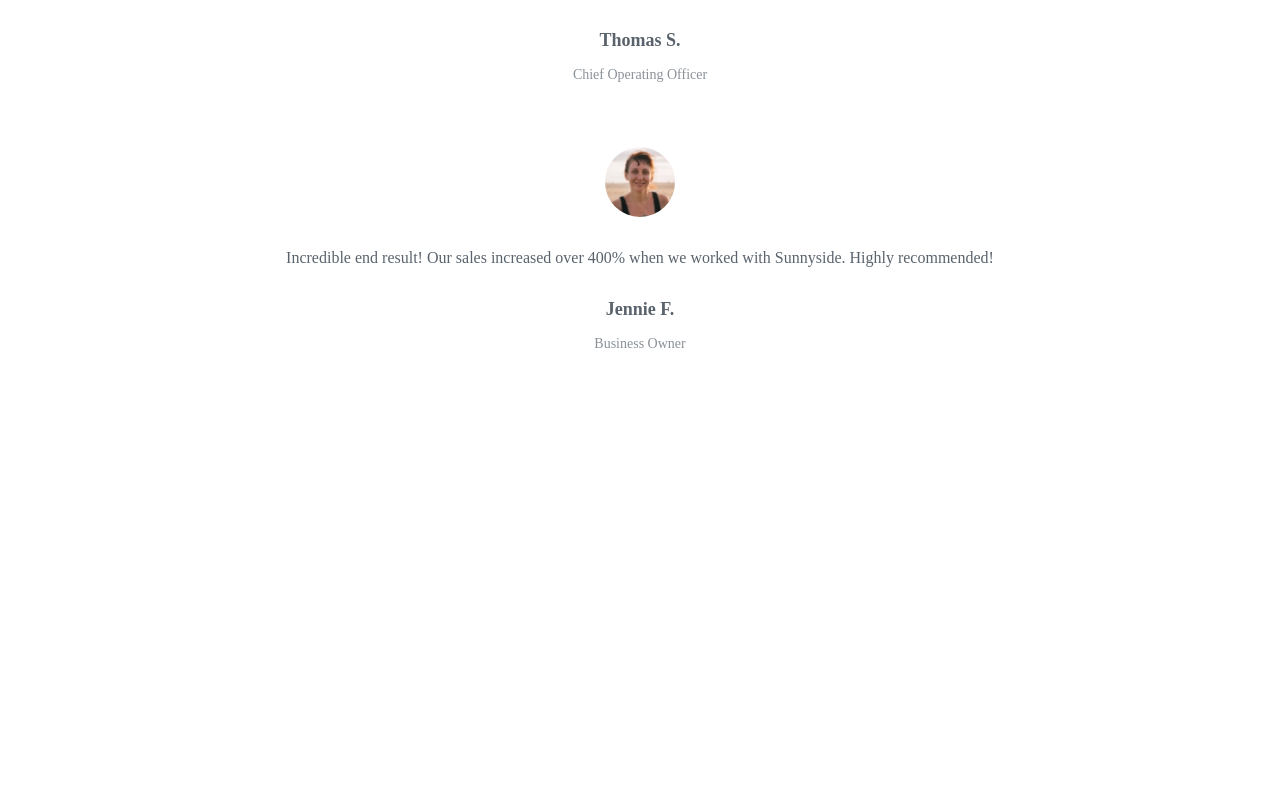
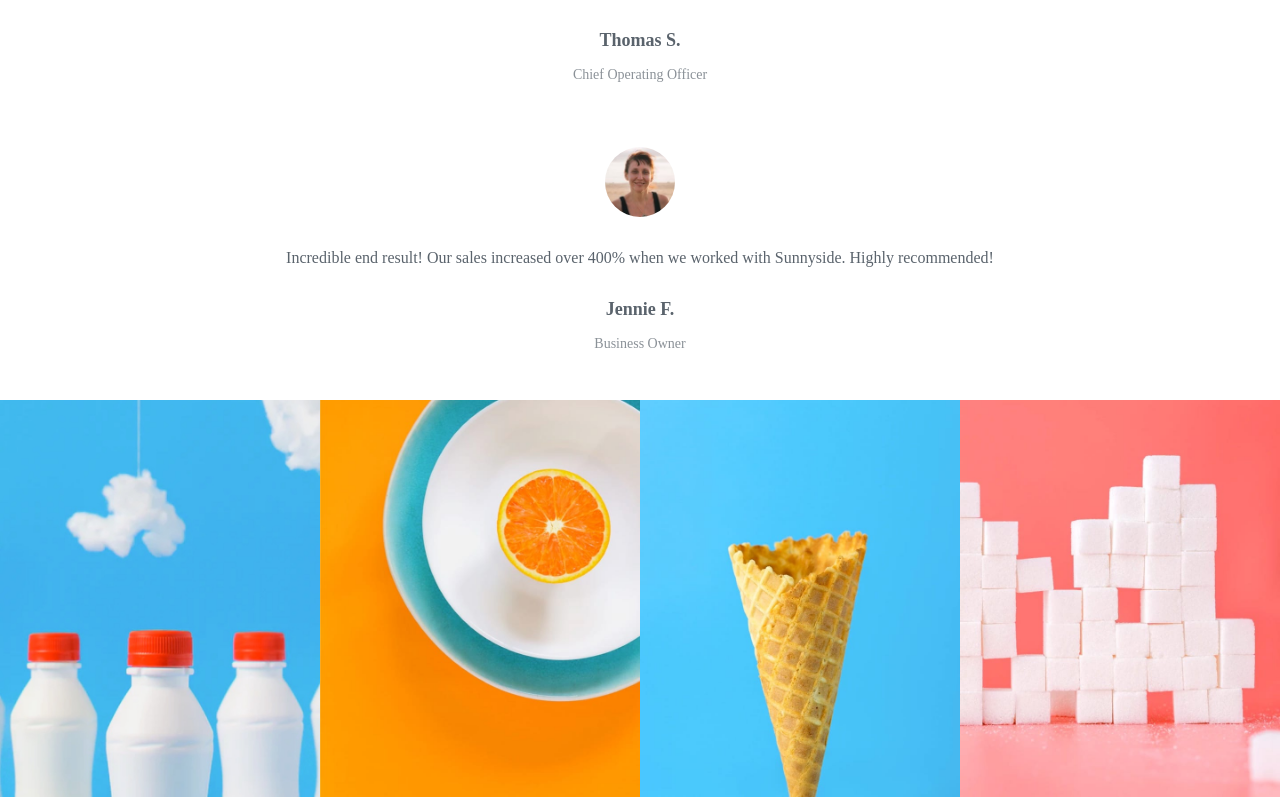
Before and after one commit to Medido1/Frontend-Mentor-Sunnyside-agency-landing-page, a React (Vite) app: page / in a window 1280 px wide. Shown: the part 3939-4736 px from the top of the page. Before the commit the page ends 4339 px from the top, so only its background shows below. Built offline with nearby package versions, Linux system fonts and the light colour scheme.

Commit message:
Add Images component to main component

```diff
--- /dev/null
+++ b/src/components/Images.jsx
@@ -0,0 +1,21 @@
+import React from 'react';
+import milkBottles from '../assets/images/mobile/image-gallery-milkbottles.jpg';
+import milkBottlesDesk from '../assets/images/desktop/image-gallery-milkbottles.jpg';
+import orange from '../assets/images/mobile/image-gallery-orange.jpg';
+import orangeDesk from '../assets/images/desktop/image-gallery-orange.jpg';
+import cone from '../assets/images/mobile/image-gallery-cone.jpg';
+import coneDesk from '../assets/images/desktop/image-gallery-cone.jpg';
+import sugarCubes from '../assets/images/mobile/image-gallery-sugar-cubes.jpg';
+import sugarCubesDesk from '../assets/images/desktop/image-gallery-sugarcubes.jpg';
+import '../styles/images.css';
+
+export default function Images() {
+  return (
+    <div className="images_container">
+      <img src={window.innerWidth < 768 ? milkBottles : milkBottlesDesk} alt="milk bottles" />
+      <img src={window.innerWidth < 768 ? orange : orangeDesk} alt="orange" />
+      <img src={window.innerWidth < 768 ? cone : coneDesk} alt="cone" />
+      <img src={window.innerWidth < 768 ? sugarCubes : sugarCubesDesk} alt="sugar cubes" />
+    </div>
+  );
+}
--- a/src/components/Main.jsx
+++ b/src/components/Main.jsx
@@ -2,6 +2,7 @@ import React from 'react';
 import Benefits from './Benefits';
 import Services from './services';
 import Testimonials from './Testimonials';
+import Images from './Images';
 
 export default function Main() {
   return (
@@ -9,6 +10,7 @@ export default function Main() {
       <Benefits />
       <Services />
       <Testimonials />
+      <Images />
     </main>
   );
 }
--- /dev/null
+++ b/src/styles/images.css
@@ -0,0 +1,4 @@
+.images_container {
+  display: grid;
+  grid-template-columns: repeat(auto-fit, minmax(150px, 1fr));
+}
```
